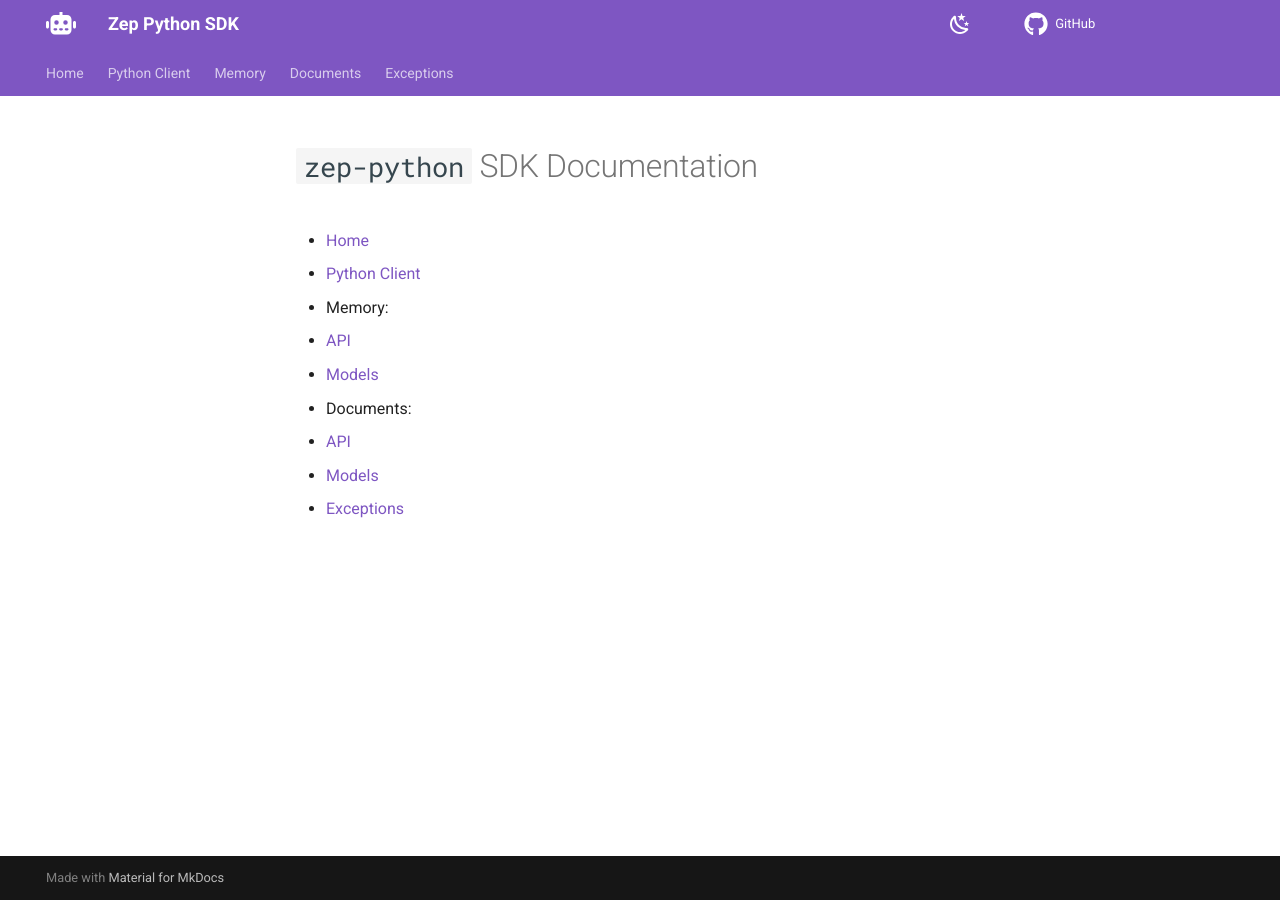
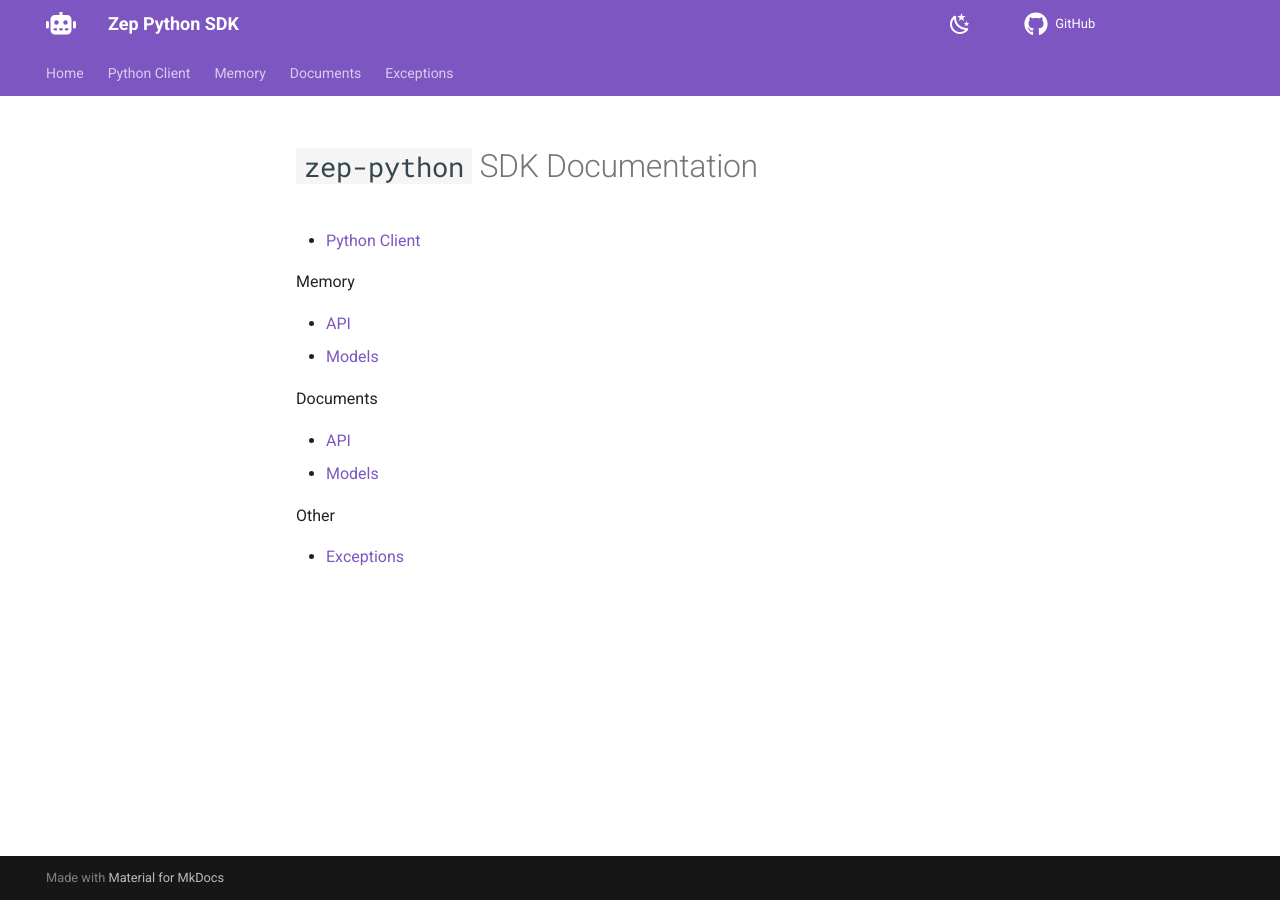
Before and after one commit to getzep/zep-python, an MkDocs documentation site: the page built from docs/index.md, in a window 1280 px wide. Built offline with MkDocs 1.6.1 and Material for MkDocs 9.7.7, drawn with Linux system fonts in a browser that asks for light colours; comment, search, counter and statistics services are not loaded.

Commit message:
index page #2 nad menus
Signed-off-by: Daniel Chalef <131175+danielchalef@users.noreply.github.com>

```diff
--- a/docs/index.md
+++ b/docs/index.md
@@ -1,11 +1,17 @@
 # `zep-python` SDK Documentation
 
-- [Home](/zep_client/)
-- [Python Client](/zep_client/zep_client)
-- Memory:
-  - [API](/zep_client/memory)
-  - [Models](/zep_client/models_memory)
-- Documents:
-  - [API](/zep_client/documents)
-  - [Models](/zep_client/models_document)
-- [Exceptions](/zep_client/exceptions)
+- [Python Client](zep_client.md)
+
+Memory
+
+  - [API](memory.md)
+  - [Models](memory_models.md)
+
+Documents
+
+  - [API](documents.md)
+  - [Models](models_document.md)
+
+Other
+
+- [Exceptions](exceptions.md)
--- a/mkdocs.yml
+++ b/mkdocs.yml
@@ -53,11 +53,11 @@ markdown_extensions:
 
 nav:
   - Home: /
-  - Python Client: /zep_client/zep_client.md
+  - Python Client: zep_client.md
   - Memory:
-      - API: /zep_client/memory.md
-      - Models: /zep_client/models_memoru.md
+      - API: memory.md
+      - Models: models_memoru.md
   - Documents:
-      - API: /zep_client/documents.md
-      - Models: /zep_client/models_document.md
-  - Exceptions: /zep_client/exceptions.md
+      - API: documents.md
+      - Models: models_document.md
+  - Exceptions: exceptions.md
```
